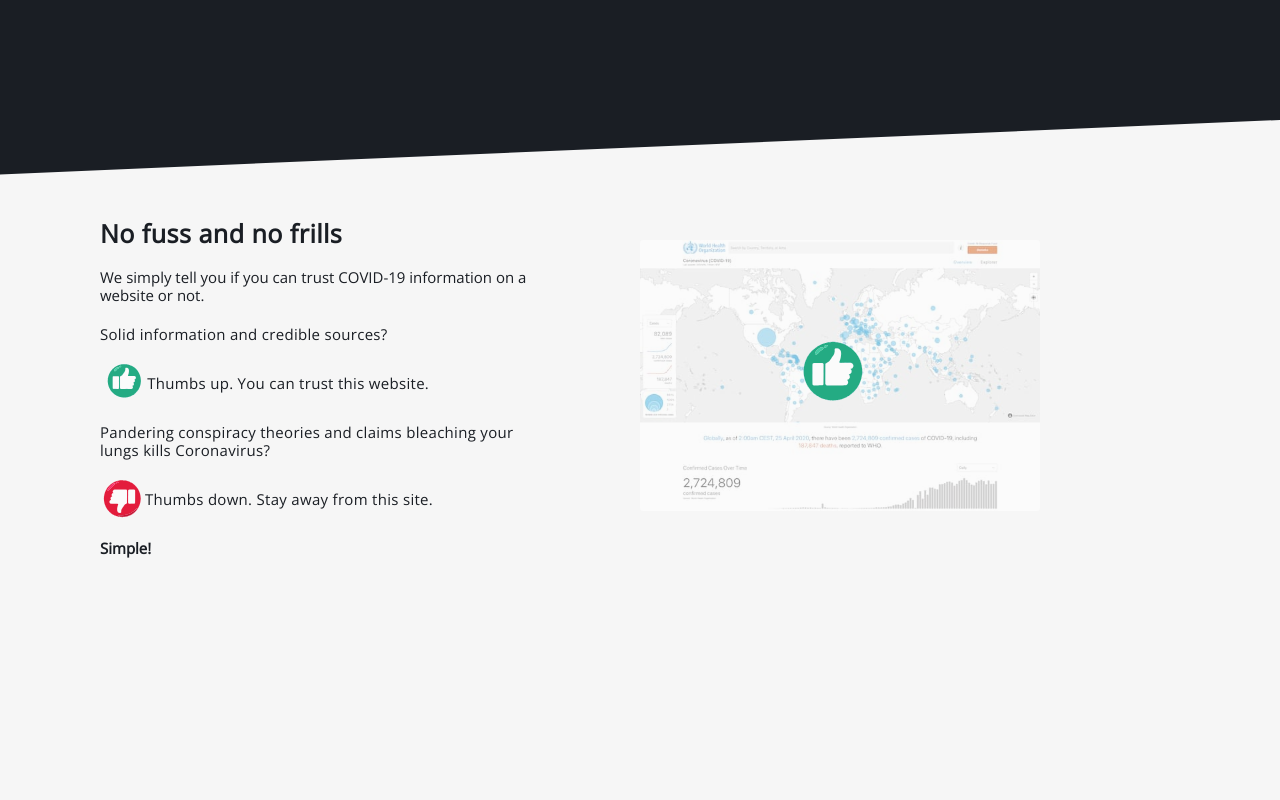
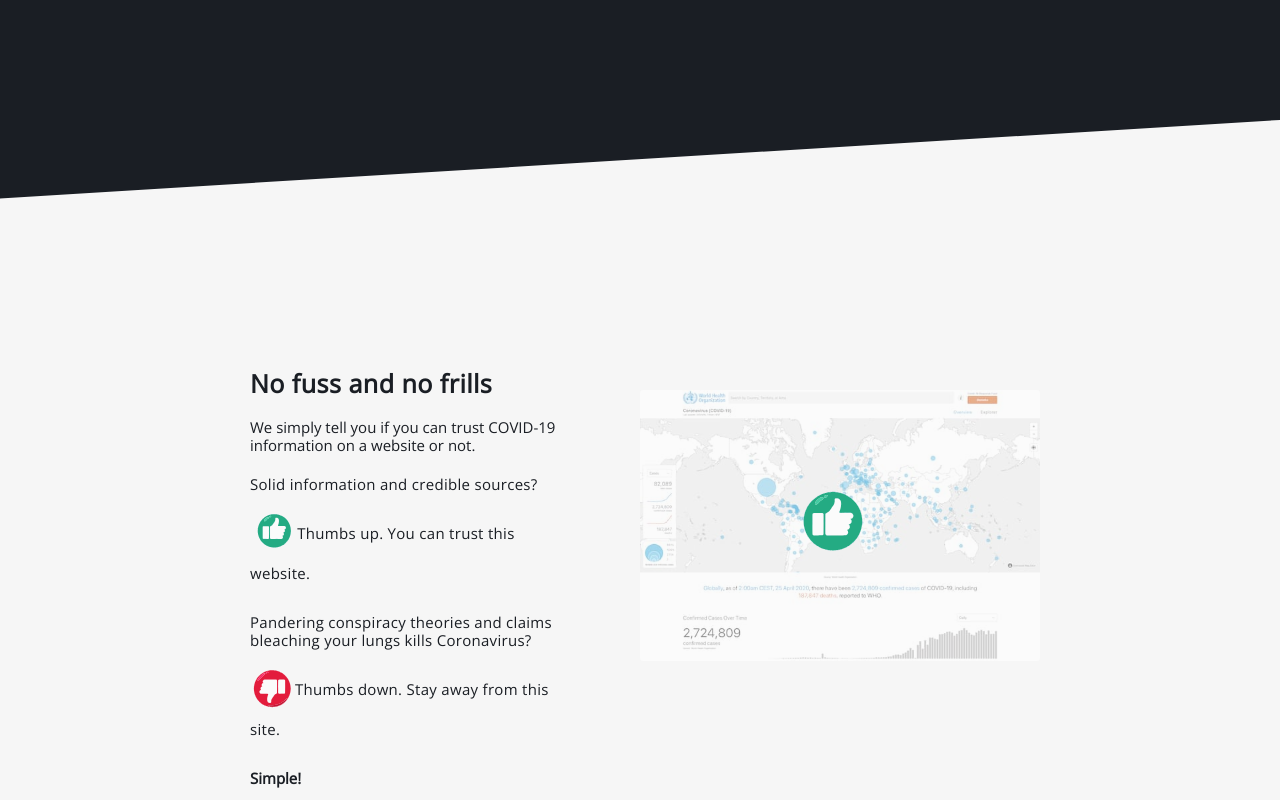
Before and after one commit to edieblu/concrete-wow, a React (Create React App) app: page / in a window 1280 px wide. Shown: the part 500-1300 px from the top of the page. Built offline with nearby package versions, Linux system fonts and the light colour scheme.

Commit message:
add more padding for .more-info

```diff
--- a/src/App.css
+++ b/src/App.css
@@ -329,7 +329,7 @@ a:active {
     display: grid;
     grid-template-columns: repeat(10, 1fr);
     grid-template-rows: repeat(8, 2rem);
-    padding: 10rem;
+    padding: 25rem;
     height: 60vh;
   }
 
```
